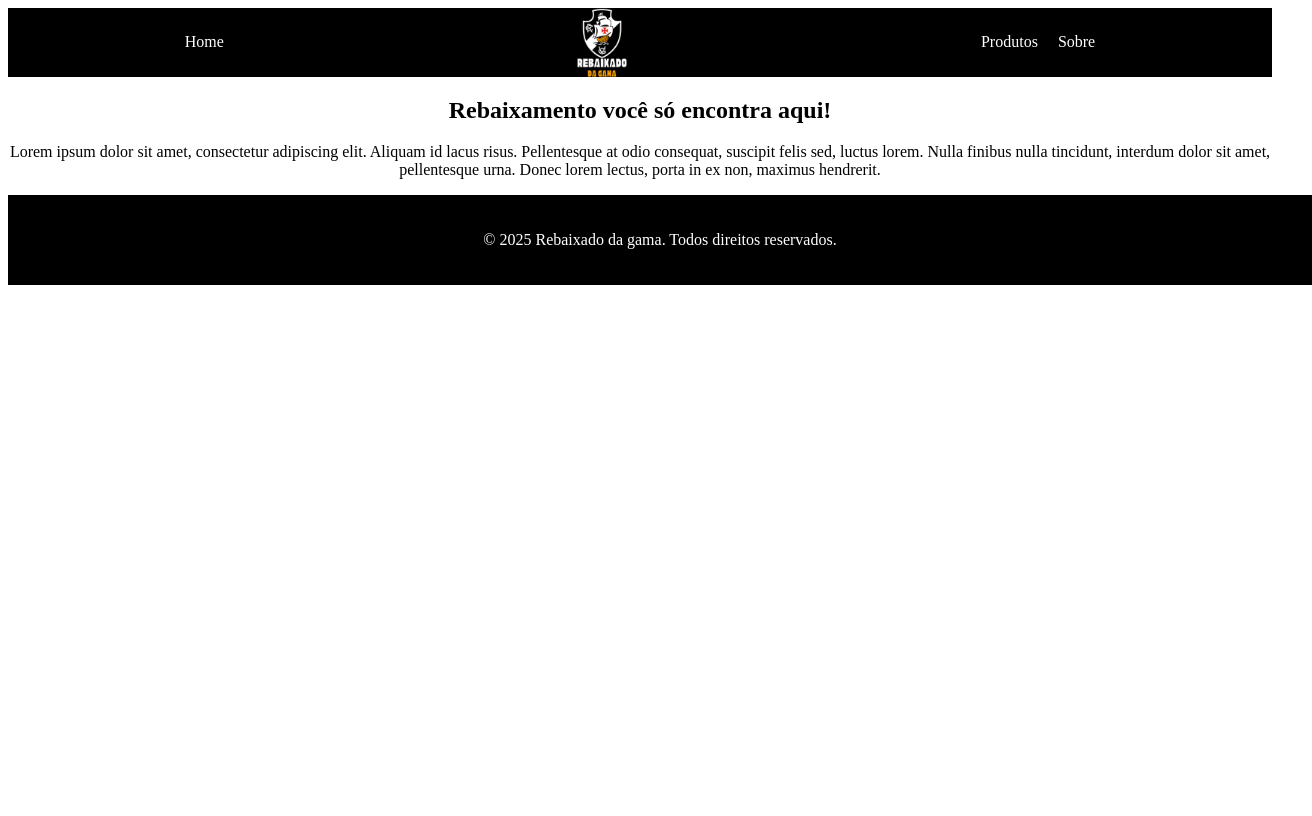
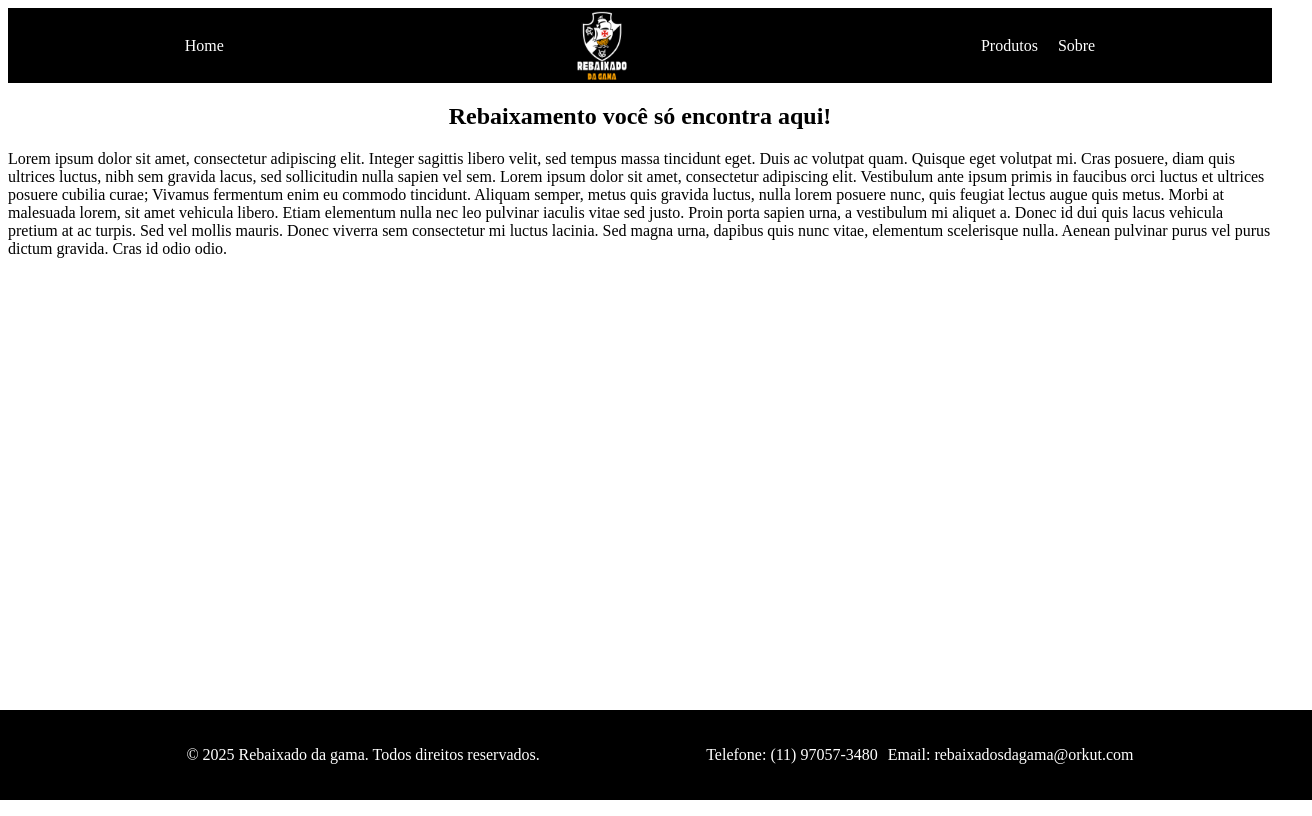
Before and after one commit to Nome-a-ser-decidido/Checkpoint-4-WebDev, a React (Vite) app: page / in a window 1280 px wide. Shown: the whole page, 1312 px wide, since content can reach past the window. Built offline with nearby package versions, Linux system fonts and the light colour scheme.

Commit message:
Alinhando melhor o parágrafo com o titulo na home

```diff
--- a/src/components/Footer.jsx
+++ b/src/components/Footer.jsx
@@ -7,6 +7,10 @@ const Footer = () => {
     return (
         <footer className="footer">
             <p>© {currentYear} Rebaixado da gama. Todos direitos reservados.</p>
+            <div class="telefone-email">
+                <div>Telefone: (11) 97057-3480</div>
+                <div>Email: rebaixadosdagama@orkut.com</div>
+            </div>
         </footer>
     );
 };
--- a/src/css/footer.css
+++ b/src/css/footer.css
@@ -2,8 +2,17 @@
     background-color: #000000;
     color: rgb(255, 255, 255);
     padding: 20px;
+    position:fixed;
     text-align: center;
     bottom: 0;
     left: 0;
     width: 100%;
+    display:flex;
+    align-items: center;
+    justify-content: space-evenly;
 }
+
+.telefone-email{
+    display: flex;
+    gap: 10px;
+}
--- a/src/css/header.css
+++ b/src/css/header.css
@@ -1,9 +1,14 @@
 header{
     background-color: #000000;
+    height: 75px;
+    width: 100%;
     display: flex;
     color: white;
     align-items: center;
     justify-content: space-around;
+    bottom: 0px;
+    left: 0px;
+    right: 0px;
 }
 
 img{
--- a/src/css/home.css
+++ b/src/css/home.css
@@ -1,3 +1,6 @@
-.text{
+section{
+    align-items: center;
+}
+#title{
     text-align: center;
 }
--- a/src/routes/Home.jsx
+++ b/src/routes/Home.jsx
@@ -4,8 +4,12 @@ import '../css/home.css'
 const Home = () => {
   return (
     <section>
-      <h1 class="text">Rebaixamento você só encontra aqui!</h1>
-      <p class="text">Lorem ipsum dolor sit amet, consectetur adipiscing elit. Aliquam id lacus risus. Pellentesque at odio consequat, suscipit felis sed, luctus lorem. Nulla finibus nulla tincidunt, interdum dolor sit amet, pellentesque urna. Donec lorem lectus, porta in ex non, maximus hendrerit.</p>
+      <h1 class="text" id='title'>Rebaixamento você só encontra aqui!</h1>
+      <div>
+      <p class="text">
+Lorem ipsum dolor sit amet, consectetur adipiscing elit. Integer sagittis libero velit, sed tempus massa tincidunt eget. Duis ac volutpat quam. Quisque eget volutpat mi. Cras posuere, diam quis ultrices luctus, nibh sem gravida lacus, sed sollicitudin nulla sapien vel sem. Lorem ipsum dolor sit amet, consectetur adipiscing elit. Vestibulum ante ipsum primis in faucibus orci luctus et ultrices posuere cubilia curae; Vivamus fermentum enim eu commodo tincidunt. Aliquam semper, metus quis gravida luctus, nulla lorem posuere nunc, quis feugiat lectus augue quis metus. Morbi at malesuada lorem, sit amet vehicula libero. Etiam elementum nulla nec leo pulvinar iaculis vitae sed justo. Proin porta sapien urna, a vestibulum mi aliquet a. Donec id dui quis lacus vehicula pretium at ac turpis. Sed vel mollis mauris. Donec viverra sem consectetur mi luctus lacinia. Sed magna urna, dapibus quis nunc vitae, elementum scelerisque nulla. Aenean pulvinar purus vel purus dictum gravida.
+Cras id odio odio. </p>
+      </div>
     </section>
   )
 }
--- a/src/routes/Sobre.jsx
+++ b/src/routes/Sobre.jsx
@@ -1,4 +1,5 @@
 import React from 'react'
+import '../css/sobre.css'
 
 const Sobre = () => {
   return (
```
Also changed, not shown: src/css/sobre.css (added).
